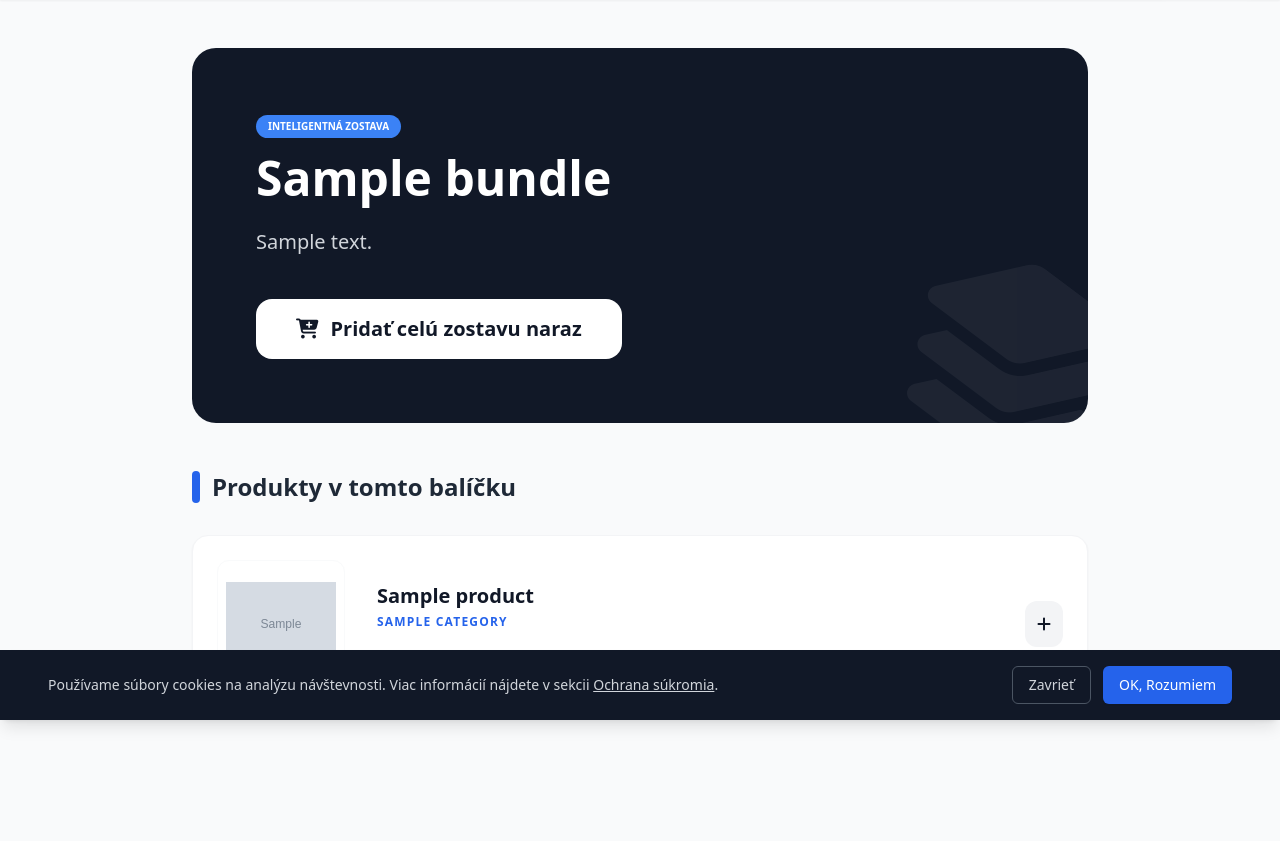
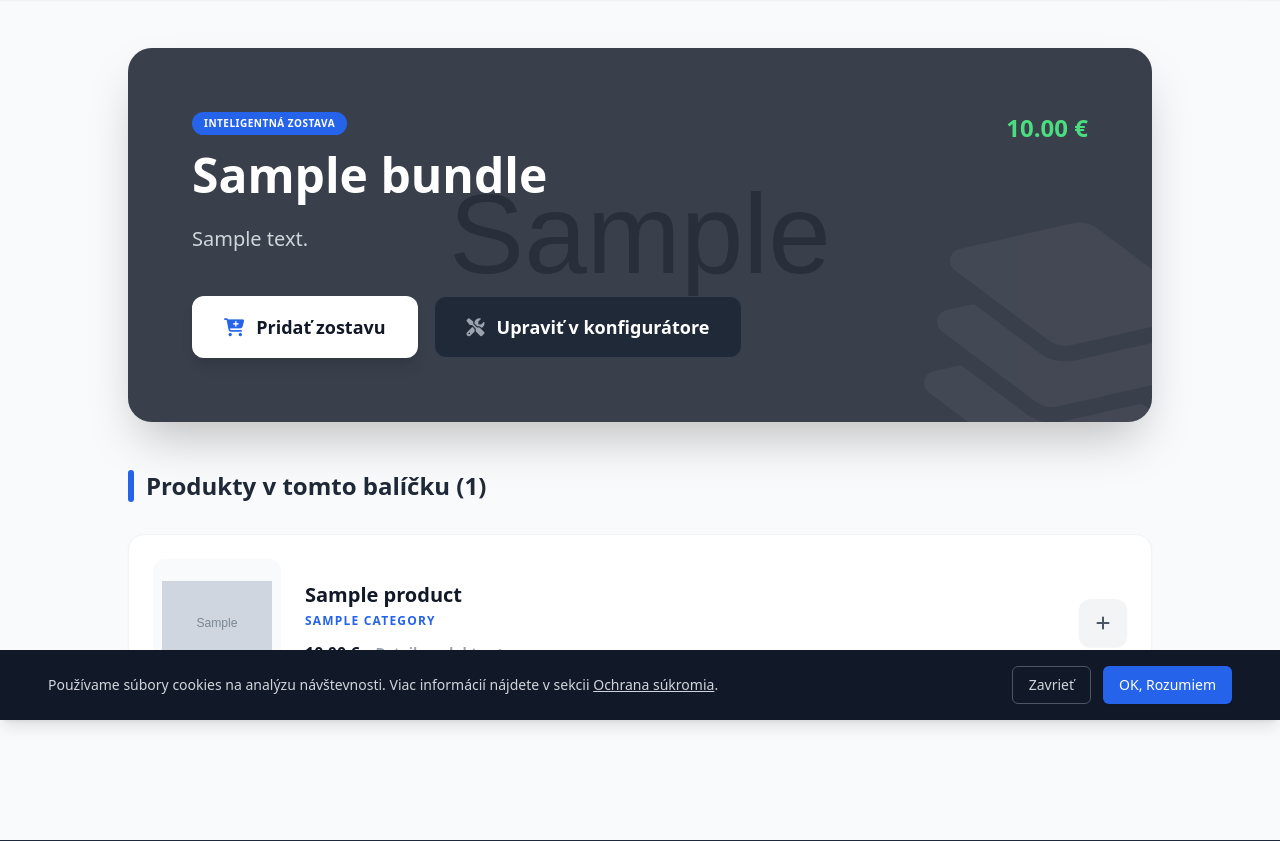
Before and after one commit to jefisprava-cyber/moj_portal, a Django app: a page that uses products/templates/products/base.html in a window 1280 px wide. Shown: the part 80-921 px from the top of the page. Run offline with Django 5.2, Linux system fonts and the light colour scheme; tables that the repository leaves empty hold one stand-in row (values such as "Sample post"); grey boxes marked "Sample" are stand-in pictures; some libraries are stand-ins or nearby versions.

Commit message:
Fix bundle_detail images and add configurator button

```diff
--- a/products/templates/products/base.html
+++ b/products/templates/products/base.html
@@ -23,7 +23,7 @@
     <meta property="og:description" content="{% block og_description %}Porovnajte ceny a ušetrite.{% endblock %}">
     <meta property="og:image" content="{% block og_image %}{% endblock %}">
 
-    <script src="https://cdn.tailwindcss.com"></script>
+    <script src="https://cdn.tailwindcss.com?plugins=forms,typography,aspect-ratio,line-clamp"></script>
     <link rel="stylesheet" href="https://cdnjs.cloudflare.com/ajax/libs/font-awesome/6.4.0/css/all.min.css">
 
     {% block schema %}{% endblock %}
--- a/products/templates/products/bundle_detail.html
+++ b/products/templates/products/bundle_detail.html
@@ -1,41 +1,78 @@
 {% extends 'products/base.html' %}
+
+{% block title %}{{ bundle.name }} | Výhodný balíček{% endblock %}
 
 {% block content %}
 <div class="container mx-auto px-6 py-12">
-    <div class="max-w-4xl mx-auto">
+    <div class="max-w-5xl mx-auto">
 
-        <div class="bg-gray-900 text-white rounded-3xl p-10 md:p-16 mb-12 relative overflow-hidden">
+        <div class="bg-gray-900 text-white rounded-3xl p-10 md:p-16 mb-12 relative overflow-hidden shadow-2xl group">
+
+            {% if bundle.image_url %}
+            <div class="absolute inset-0 z-0 opacity-20">
+                <img src="{{ bundle.image_url }}" class="w-full h-full object-cover grayscale mix-blend-overlay" onerror="this.style.display='none'">
+            </div>
+            {% endif %}
+
             <div class="relative z-10">
-                <span class="bg-blue-500 text-white text-[10px] font-bold px-3 py-1 rounded-full uppercase mb-4 inline-block">Inteligentná zostava</span>
-                <h1 class="text-5xl font-black mb-6">{{ bundle.name }}</h1>
-                <p class="text-xl text-gray-300 leading-relaxed mb-10">{{ bundle.description }}</p>
+                <div class="flex flex-wrap items-start justify-between gap-4">
+                    <span class="bg-blue-600 text-white text-[10px] font-bold px-3 py-1 rounded-full uppercase mb-4 inline-block tracking-wider">Inteligentná zostava</span>
+                    {% if total_price > 0 %}
+                    <span class="text-2xl font-black text-green-400">{{ total_price|floatformat:2 }} €</span>
+                    {% endif %}
+                </div>
 
-                <a href="{% url 'add_bundle_to_planner' bundle.id %}" class="inline-flex items-center gap-3 bg-white text-gray-900 px-10 py-4 rounded-2xl font-black text-xl hover:bg-blue-50 transition transform hover:scale-105">
-                    <i class="fa fa-cart-plus"></i> Pridať celú zostavu naraz
-                </a>
+                <h1 class="text-4xl md:text-5xl font-black mb-6 leading-tight">{{ bundle.name }}</h1>
+                <p class="text-xl text-gray-300 leading-relaxed mb-10 max-w-2xl">{{ bundle.description }}</p>
+
+                <div class="flex flex-col sm:flex-row gap-4">
+                    <a href="{% url 'add_bundle_to_planner' bundle.id %}" class="inline-flex justify-center items-center gap-3 bg-white text-gray-900 px-8 py-4 rounded-xl font-bold text-lg hover:bg-blue-50 transition transform hover:scale-105 shadow-lg">
+                        <i class="fa fa-cart-plus text-blue-600"></i> Pridať zostavu
+                    </a>
+
+                    <a href="{% url 'builder' %}?bundle={{ bundle.slug }}" class="inline-flex justify-center items-center gap-3 bg-gray-800 border border-gray-700 text-white px-8 py-4 rounded-xl font-bold text-lg hover:bg-gray-700 transition">
+                        <i class="fa fa-tools text-gray-400"></i> Upraviť v konfigurátore
+                    </a>
+                </div>
             </div>
-            <i class="fa fa-layer-group absolute -bottom-10 -right-10 text-[200px] text-white opacity-5 rotate-12"></i>
+
+            <i class="fa fa-layer-group absolute -bottom-12 -right-12 text-[250px] text-white opacity-5 rotate-12 pointer-events-none"></i>
         </div>
 
         <h2 class="text-2xl font-bold text-gray-800 mb-8 flex items-center gap-3">
-            <span class="bg-blue-600 w-2 h-8 rounded-full"></span> Produkty v tomto balíčku
+            <span class="bg-blue-600 w-1.5 h-8 rounded-full"></span>
+            Produkty v tomto balíčku ({{ products.count }})
         </h2>
 
         <div class="grid grid-cols-1 gap-4">
             {% for product in products %}
-            <div class="bg-white p-6 rounded-2xl shadow-sm border border-gray-100 flex items-center gap-8 hover:border-blue-100 transition group">
-                <div class="w-32 h-32 flex-shrink-0 bg-white rounded-xl p-2 flex items-center justify-center border border-gray-50">
-                    <img src="{{ product.image_url }}" class="max-h-full max-w-full object-contain group-hover:scale-110 transition">
+            <div class="bg-white p-4 md:p-6 rounded-2xl shadow-sm border border-gray-100 flex items-center gap-6 hover:border-blue-200 transition group hover:shadow-md">
+
+                <div class="w-24 h-24 md:w-32 md:h-32 flex-shrink-0 bg-gray-50 rounded-xl p-2 flex items-center justify-center border border-gray-50">
+                    <img src="{% if product.image_url %}{{ product.image_url }}{% else %}https://placehold.co/200x200?text={{ product.name|urlencode }}{% endif %}"
+                         alt="{{ product.name }}"
+                         class="max-h-full max-w-full object-contain group-hover:scale-110 transition duration-300 mix-blend-multiply"
+                         onerror="this.onerror=null;this.src='https://placehold.co/200x200?text=Bez+obrazka';">
                 </div>
-                <div class="flex-grow">
-                    <h3 class="text-xl font-bold text-gray-900">{{ product.name }}</h3>
+
+                <div class="flex-grow min-w-0"> <h3 class="text-lg md:text-xl font-bold text-gray-900 truncate pr-4">
+                        <a href="{% url 'product_detail' product.slug %}" class="hover:text-blue-600 transition">{{ product.name }}</a>
+                    </h3>
+
+                    {% if product.category %}
                     <p class="text-xs text-blue-600 font-bold mt-1 uppercase tracking-widest">{{ product.category.name }}</p>
-                    <div class="mt-4 flex gap-4">
-                        <a href="{% url 'product_detail' product.slug %}" class="text-sm font-bold text-gray-400 hover:text-gray-900 transition">Zobraziť detaily produktu</a>
+                    {% endif %}
+
+                    <div class="mt-3 flex items-center gap-4">
+                        <span class="font-bold text-gray-900">{{ product.price }} €</span>
+                        <a href="{% url 'product_detail' product.slug %}" class="text-sm font-semibold text-gray-400 hover:text-blue-600 transition hidden sm:inline-block">
+                            Detail produktu <i class="fa fa-arrow-right ml-1 text-xs"></i>
+                        </a>
                     </div>
                 </div>
-                <div class="hidden md:block">
-                     <a href="{% url 'add_to_planner' product.id %}" class="bg-gray-100 text-gray-900 p-3 rounded-xl hover:bg-blue-600 hover:text-white transition">
+
+                <div class="flex-shrink-0">
+                     <a href="{% url 'add_to_planner' product.id %}" class="w-10 h-10 md:w-12 md:h-12 bg-gray-100 text-gray-600 rounded-xl flex items-center justify-center hover:bg-blue-600 hover:text-white transition shadow-sm" title="Pridať len tento produkt">
                         <i class="fa fa-plus"></i>
                      </a>
                 </div>
```
Also changed, not shown: products/templates/products/home.html (+26 -7 lines).
